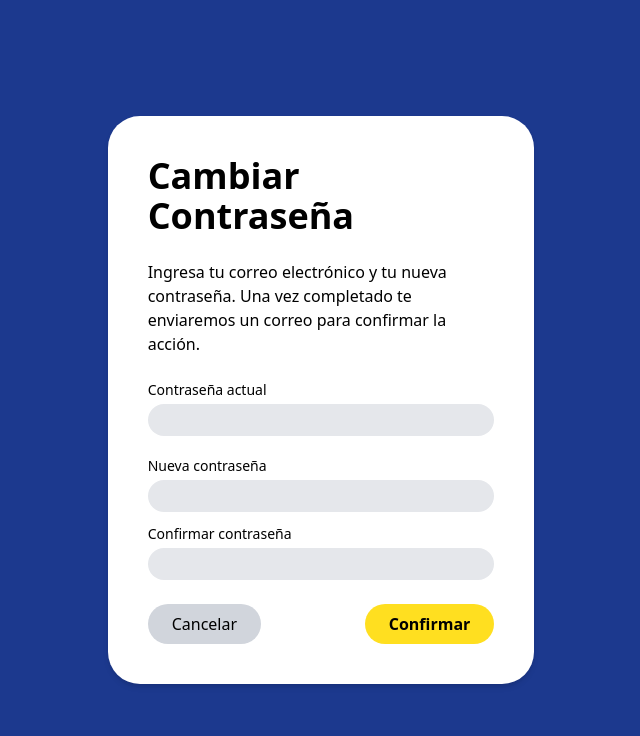
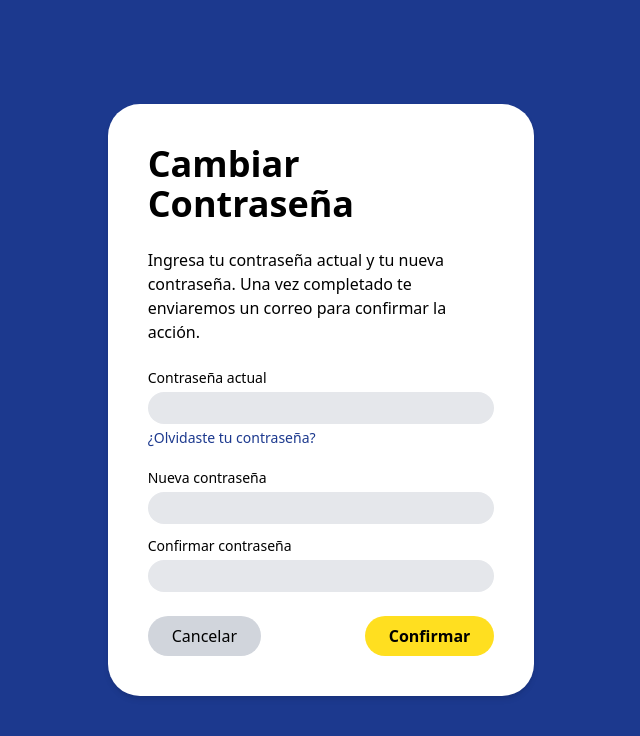
Before and after one commit to adol-sot/Proyecto-PW-G4, a React (Vite) app: page /usercambiarcontra in a window 1280 px wide. Shown: the top 736 px of the page, without its empty margins (319-959 px from the left). Built offline with nearby package versions, Linux system fonts and the light colour scheme.

Commit message:
Ajustes Cambio de contraseña
-Se añadió opción cuando el usuario se olvida su contraseña

```diff
--- a/src/pages/UserCambiarContra.jsx
+++ b/src/pages/UserCambiarContra.jsx
@@ -8,10 +8,11 @@ function UserCambiarContra(){
         <div className="rounded-4xl shadow-md p-10 bg-white xl:w-1/3 lg:w-1/3 md:w-1/2 sm:w-1/2">
             <h1 className="text-4xl font-bold place-self-center mb-6"> Cambiar Contraseña </h1  >
             <div>
-                <p className="my-6">Ingresa tu correo electrónico y tu nueva contraseña. Una vez completado te enviaremos un correo para confirmar la acción.</p>
+                <p className="my-6">Ingresa tu contraseña actual y tu nueva contraseña. Una vez completado te enviaremos un correo para confirmar la acción.</p>
                 <div className="grid">
                     <label className="text-sm font-medium mb-1">Contraseña actual</label>
                     <input type="password" className="rounded-full bg-gray-200 px-4 py-1"/>
+                    <p className="text-sm mt-1 text-blue-900 hover:text-amber-600"> ¿Olvidaste tu contraseña? </p>
 
                     <label className="text-sm font-medium mb-1 mt-5">Nueva contraseña</label>
                     <input type="password" className="rounded-full bg-gray-200 px-4 py-1"/>
```
